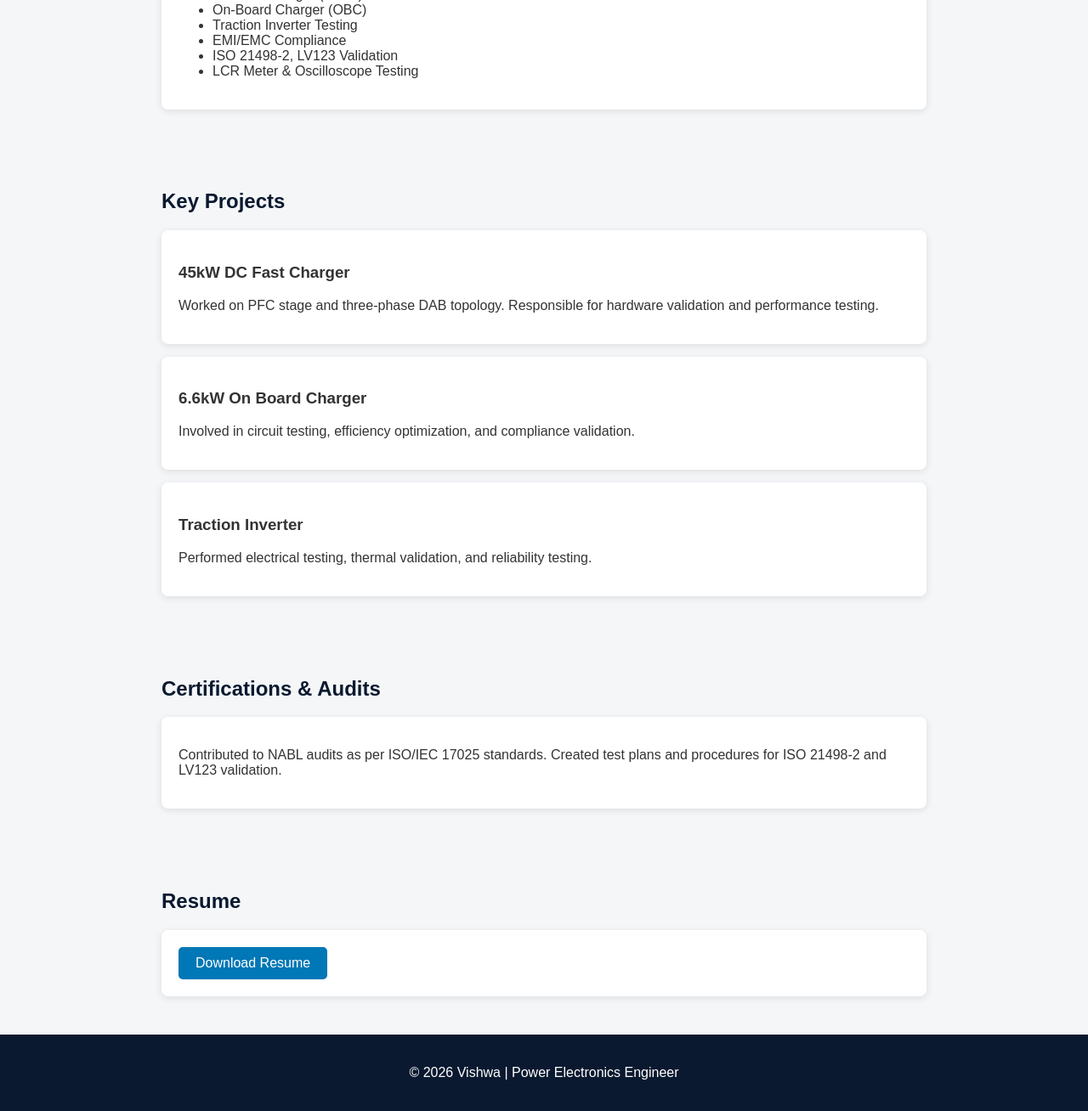
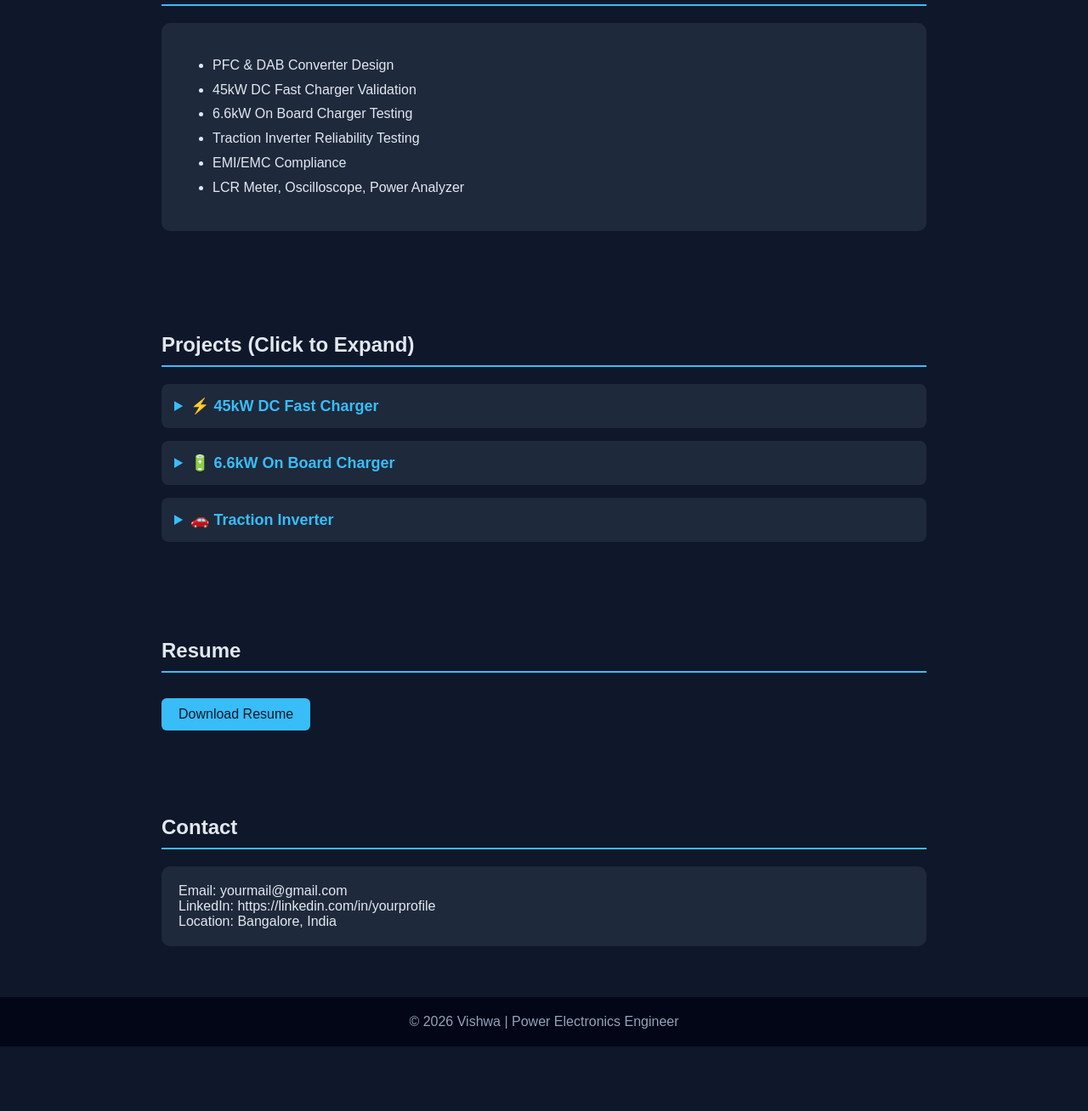
Before and after one commit to psvishwa17-powerelectronics/vishwa.github.io, a plain HTML site: page index.html in a window 1280 px wide. Shown: the part 646-1954 px from the top of the page at 85% size. After the commit the page ends 1878 px from the top, so only its background shows below. Drawn offline with Linux system fonts and the light colour scheme.

Commit message:
Update index.html

```diff
--- a/index.html
+++ b/index.html
@@ -1,50 +1,99 @@
 <!DOCTYPE html>
 <html>
 <head>
-    <title>Vishwa | Power Electronics Hardware Engineer</title>
+    <title>Vishwa | Power Electronics Engineer</title>
     <meta charset="UTF-8">
     <meta name="viewport" content="width=device-width, initial-scale=1.0">
+
     <style>
         body {
+            margin: 0;
             font-family: Arial, sans-serif;
-            margin: 0;
-            background-color: #f4f6f8;
-            color: #333;
+            background: #0f172a;
+            color: #e2e8f0;
         }
+
         header {
-            background-color: #0a192f;
-            color: white;
-            padding: 40px 20px;
             text-align: center;
+            padding: 60px 20px;
+            background: linear-gradient(135deg, #0f172a, #1e293b);
         }
+
+        header img {
+            width: 140px;
+            height: 140px;
+            border-radius: 50%;
+            border: 4px solid #38bdf8;
+            margin-bottom: 20px;
+        }
+
+        header h1 {
+            margin: 10px 0;
+            font-size: 32px;
+        }
+
+        header p {
+            color: #94a3b8;
+        }
+
         section {
-            padding: 30px 20px;
             max-width: 900px;
             margin: auto;
+            padding: 40px 20px;
         }
+
         h2 {
-            color: #0a192f;
+            border-bottom: 2px solid #38bdf8;
+            padding-bottom: 10px;
+            margin-bottom: 20px;
         }
+
         .card {
-            background: white;
+            background: #1e293b;
             padding: 20px;
-            margin: 15px 0;
+            border-radius: 10px;
+            margin-bottom: 20px;
+            transition: 0.3s;
+        }
+
+        .card:hover {
+            transform: translateY(-5px);
+            box-shadow: 0 5px 20px rgba(0,0,0,0.4);
+        }
+
+        details {
+            background: #1e293b;
+            padding: 15px;
             border-radius: 8px;
-            box-shadow: 0 2px 8px rgba(0,0,0,0.1);
+            margin-bottom: 15px;
+            cursor: pointer;
         }
+
+        summary {
+            font-size: 18px;
+            font-weight: bold;
+            color: #38bdf8;
+        }
+
+        ul {
+            line-height: 1.8;
+        }
+
+        .btn {
+            display: inline-block;
+            padding: 10px 20px;
+            background: #38bdf8;
+            color: #0f172a;
+            text-decoration: none;
+            border-radius: 6px;
+            margin-top: 10px;
+        }
+
         footer {
             text-align: center;
             padding: 20px;
-            background-color: #0a192f;
-            color: white;
-        }
-        .btn {
-            display: inline-block;
-            padding: 10px 20px;
-            background-color: #0077b6;
-            color: white;
-            text-decoration: none;
-            border-radius: 5px;
+            background: #020617;
+            color: #94a3b8;
         }
     </style>
 </head>
@@ -52,20 +101,18 @@
 <body>
 
 <header>
+    <img src="profile.jpg" alt="Vishwa Profile Photo">
     <h1>Vishwa</h1>
     <p>Power Electronics Hardware Engineer</p>
-    <p>4+ Years Experience | EV Charging | Inverter Systems</p>
+    <p>EV Charging | OBC | 45kW DC Fast Charger | Traction Inverter</p>
 </header>
 
 <section>
     <h2>About Me</h2>
     <div class="card">
-        <p>
-            Power Electronics Hardware Engineer with 4+ years of experience
-            in OBC, DC Fast Charger, and Traction Inverter systems.
-            Experienced in PFC design, DAB topology, validation testing,
-            and NABL audit support as per ISO/IEC 17025.
-        </p>
+        Experienced Power Electronics Engineer with 4+ years in EV systems.
+        Strong expertise in PFC design, Three-Phase DAB topology,
+        EMI/EMC validation, and ISO 21498-2 & LV123 testing.
     </div>
 </section>
 
@@ -73,57 +120,67 @@
     <h2>Technical Skills</h2>
     <div class="card">
         <ul>
-            <li>PFC & DAB Topology Design</li>
-            <li>DC Fast Charger (45kW)</li>
-            <li>On-Board Charger (OBC)</li>
-            <li>Traction Inverter Testing</li>
+            <li>PFC & DAB Converter Design</li>
+            <li>45kW DC Fast Charger Validation</li>
+            <li>6.6kW On Board Charger Testing</li>
+            <li>Traction Inverter Reliability Testing</li>
             <li>EMI/EMC Compliance</li>
-            <li>ISO 21498-2, LV123 Validation</li>
-            <li>LCR Meter & Oscilloscope Testing</li>
+            <li>LCR Meter, Oscilloscope, Power Analyzer</li>
         </ul>
     </div>
 </section>
 
 <section>
-    <h2>Key Projects</h2>
+    <h2>Projects (Click to Expand)</h2>
 
-    <div class="card">
-        <h3>45kW DC Fast Charger</h3>
-        <p>Worked on PFC stage and three-phase DAB topology.
-        Responsible for hardware validation and performance testing.</p>
-    </div>
+    <details>
+        <summary>⚡ 45kW DC Fast Charger</summary>
+        <p>
+            • Worked on Three-Phase PFC stage<br>
+            • Designed and validated DAB topology<br>
+            • Efficiency & thermal performance testing<br>
+            • Compliance testing as per automotive standards
+        </p>
+    </details>
 
-    <div class="card">
-        <h3>6.6kW On Board Charger</h3>
-        <p>Involved in circuit testing, efficiency optimization,
-        and compliance validation.</p>
-    </div>
+    <details>
+        <summary>🔋 6.6kW On Board Charger</summary>
+        <p>
+            • Circuit validation & debugging<br>
+            • Efficiency optimization<br>
+            • ISO 21498-2 & LV123 validation support<br>
+            • EMI/EMC compliance testing
+        </p>
+    </details>
 
-    <div class="card">
-        <h3>Traction Inverter</h3>
-        <p>Performed electrical testing, thermal validation,
-        and reliability testing.</p>
-    </div>
+    <details>
+        <summary>🚗 Traction Inverter</summary>
+        <p>
+            • Electrical & thermal validation<br>
+            • Reliability and stress testing<br>
+            • Performance benchmarking<br>
+            • Hardware debugging
+        </p>
+    </details>
 
 </section>
 
 <section>
-    <h2>Certifications & Audits</h2>
-    <div class="card">
-        <p>Contributed to NABL audits as per ISO/IEC 17025 standards.
-        Created test plans and procedures for ISO 21498-2 and LV123 validation.</p>
-    </div>
+    <h2>Resume</h2>
+    <a href="resume.pdf" class="btn" download>Download Resume</a>
 </section>
 
 <section>
-    <h2>Resume</h2>
+    <h2>Contact</h2>
     <div class="card">
-        <a href="#" class="btn">Download Resume</a>
+        Email: yourmail@gmail.com <br>
+        LinkedIn: https://linkedin.com/in/yourprofile <br>
+        Location: Bangalore, India
     </div>
 </section>
 
 <footer>
-    <p>© 2026 Vishwa | Power Electronics Engineer</p>
+    © 2026 Vishwa | Power Electronics Engineer
 </footer>
 
 </body>
```
